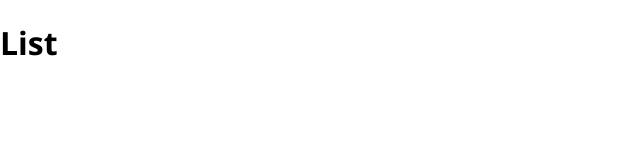
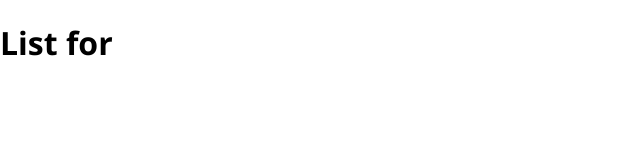
Before and after one commit to jonjj2016/next_firs, a Next.js app: page /portfolio/list in a window 1280 px wide. Shown: the top 160 px of the page, without its empty margins (0-640 px from the left). Built offline with nearby package versions, Linux system fonts and the light colour scheme.

Commit message:
trying development

```diff
--- a/pages/portfolio/list.js
+++ b/pages/portfolio/list.js
@@ -4,7 +4,7 @@ const List = () => {
     return (
         <div>
             <h1>
-                List
+                List for
             </h1>
         </div>
     )
```
